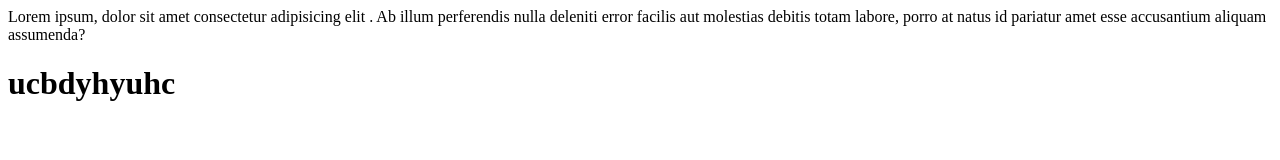
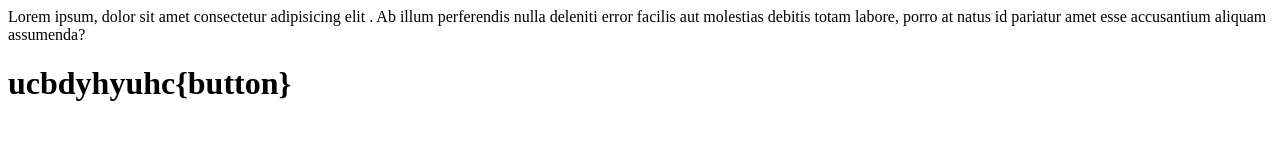
Before and after one commit to ayusha23/demo2, a plain HTML site: page index.html in a window 1280 px wide. Drawn offline with Linux system fonts and the light colour scheme.

```diff
--- a/index.html
+++ b/index.html
@@ -2,4 +2,4 @@
     Lorem ipsum, dolor sit amet consectetur adipisicing elit
     . Ab illum perferendis nulla deleniti error facilis aut molestias debitis totam labore, porro at natus id pariatur amet esse accusantium aliquam assumenda?
 </p>
-<h1>ucbdyhyuhc</h1>
+<h1>ucbdyhyuhc{button}</h1>
```
